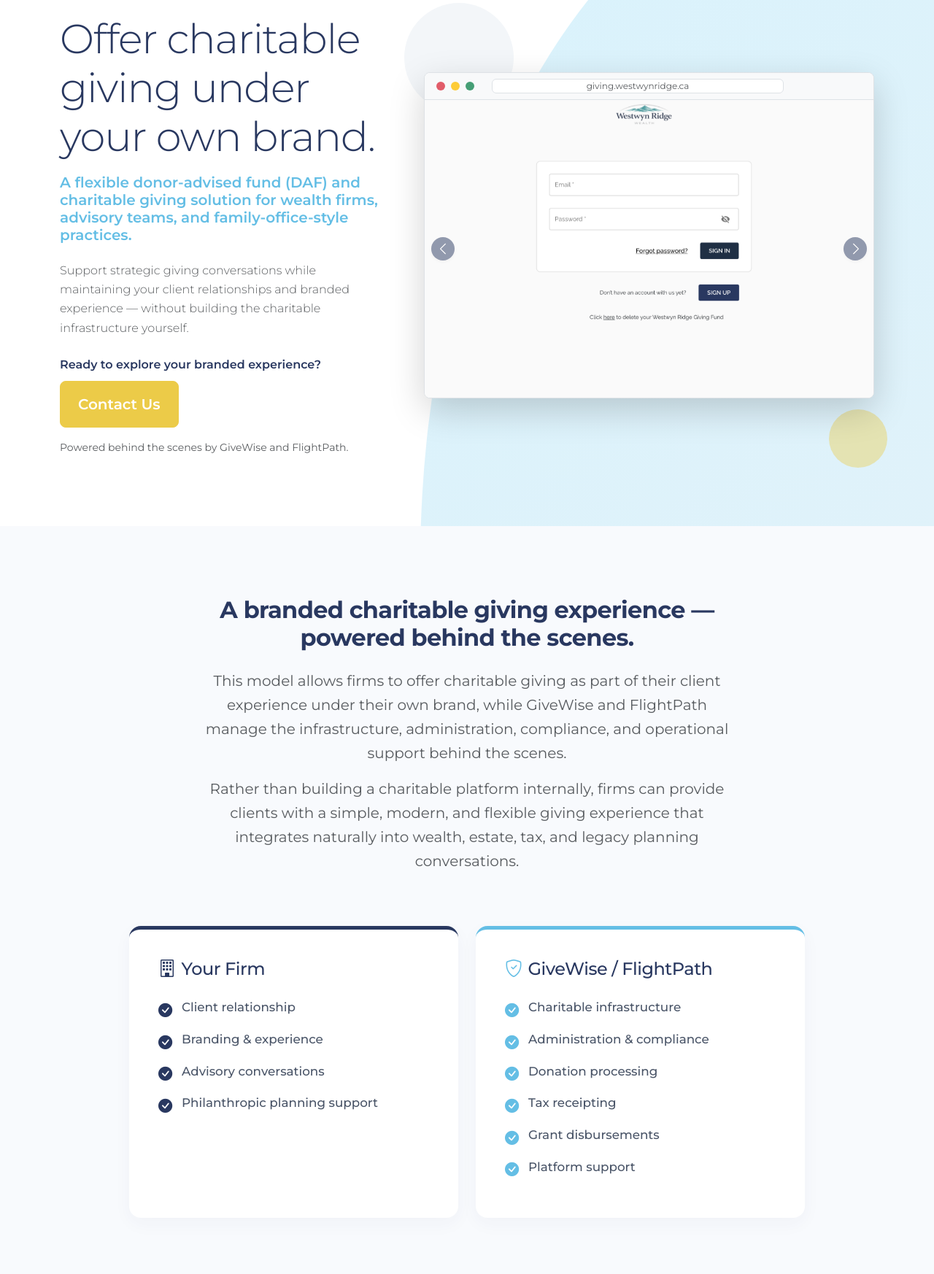
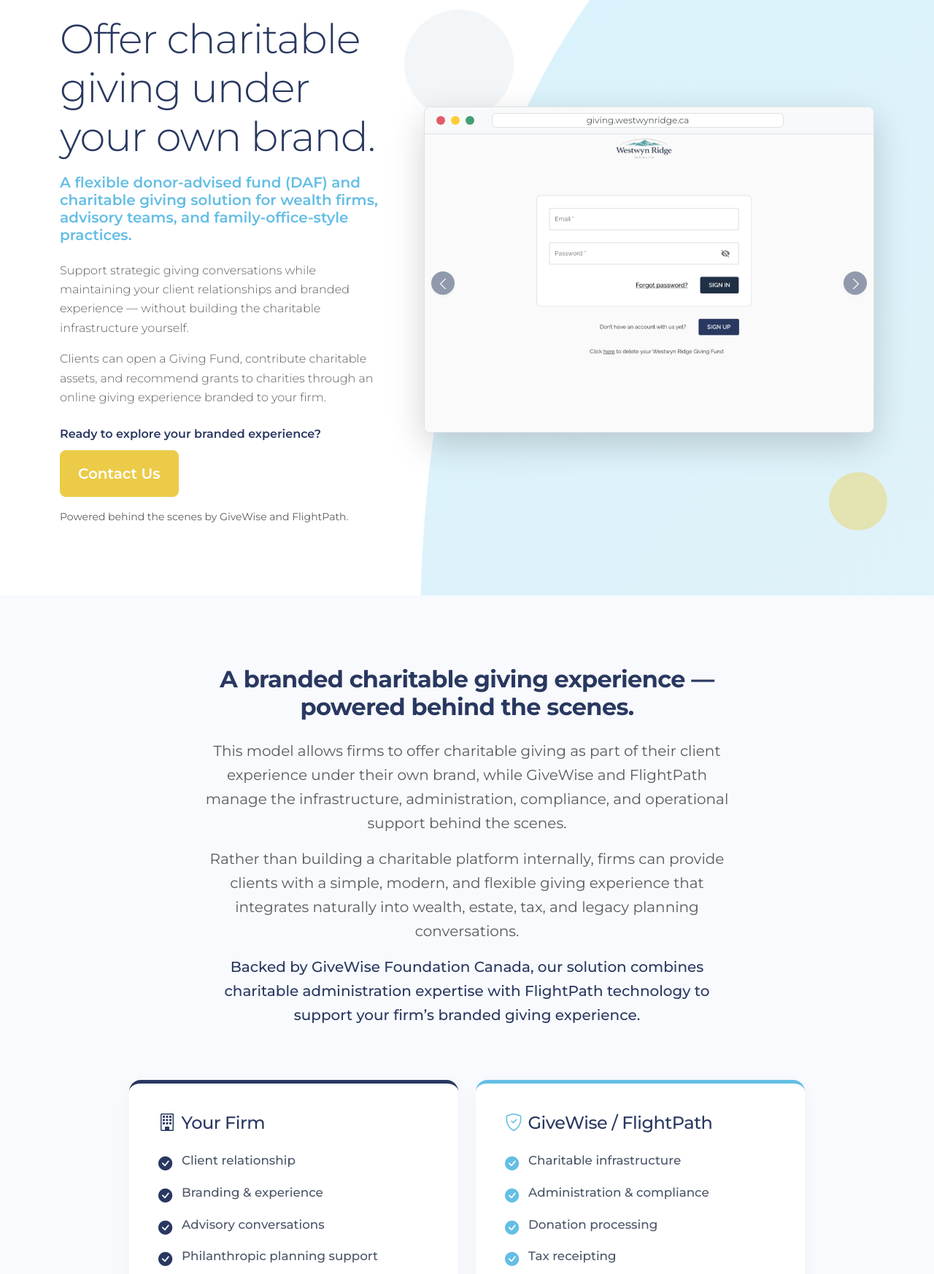
Before and after one commit to FlightPathMgmt/givewise-whitelabel, a website built with Vite: page index.html in a window 1280 px wide. Shown: the part 160-1906 px from the top of the page at 73% size. Built offline with nearby package versions, Linux system fonts and the light colour scheme.

Commit message:
Apply the 3 prioritized copy changes (client deliverables in hero, advisor visibility wording, and GiveWise Foundation Canada line)

```diff
--- a/index.html
+++ b/index.html
@@ -82,7 +82,8 @@
                     <div class="col-lg-6 col-xl-5 pe-lg-4 mb-5 mb-lg-0">
                         <h1 class="display-4 text-navy mb-3">Offer charitable giving under your own brand.</h1>
                         <p class="h5 text-cyan fw-semibold mb-4">A flexible donor-advised fund (DAF) and charitable giving solution for wealth firms, advisory teams, and family-office-style practices.</p>
-                        <p class="lead text-muted mb-4 fs-6">Support strategic giving conversations while maintaining your client relationships and branded experience — without building the charitable infrastructure yourself.</p>
+                        <p class="lead text-muted mb-3 fs-6">Support strategic giving conversations while maintaining your client relationships and branded experience — without building the charitable infrastructure yourself.</p>
+                        <p class="lead text-muted mb-4 fs-6">Clients can open a Giving Fund, contribute charitable assets, and recommend grants to charities through an online giving experience branded to your firm.</p>
 
                         <div class="mt-4">
                             <p class="text-navy fw-semibold mb-2">Ready to explore your branded experience?</p>
@@ -138,6 +139,7 @@
                         <h2 class="text-navy mb-4">A branded charitable giving experience — powered behind the scenes.</h2>
                         <p class="fs-5 text-muted mb-0">This model allows firms to offer charitable giving as part of their client experience under their own brand, while GiveWise and FlightPath manage the infrastructure, administration, compliance, and operational support behind the scenes.</p>
                         <p class="fs-5 text-muted mt-3 mb-0">Rather than building a charitable platform internally, firms can provide clients with a simple, modern, and flexible giving experience that integrates naturally into wealth, estate, tax, and legacy planning conversations.</p>
+                        <p class="fs-5 text-navy fw-medium mt-3 mb-0">Backed by GiveWise Foundation Canada, our solution combines charitable administration expertise with FlightPath technology to support your firm’s branded giving experience.</p>
                     </div>
                 </div>
 
@@ -346,7 +348,7 @@
                         <div class="step-item">
                             <div class="step-number">4</div>
                             <h4 class="text-navy mb-2">Advisors remain central to the relationship while clients gain a flexible charitable giving solution.</h4>
-                            <p class="text-muted m-0">Your firm stays connected to your clients’ philanthropic planning while providing a modern, branded donor-advised fund (DAF) experience.</p>
+                            <p class="text-muted m-0">Advisors remain connected to their clients’ charitable giving journey, supported by tools designed to complement their existing advisory relationships.</p>
                         </div>
                     </div>
                 </div>
```
